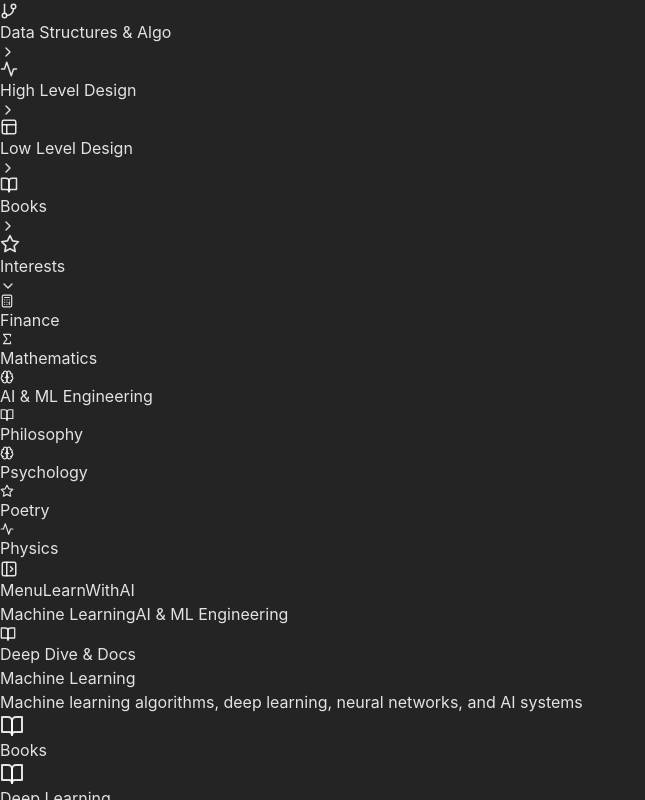
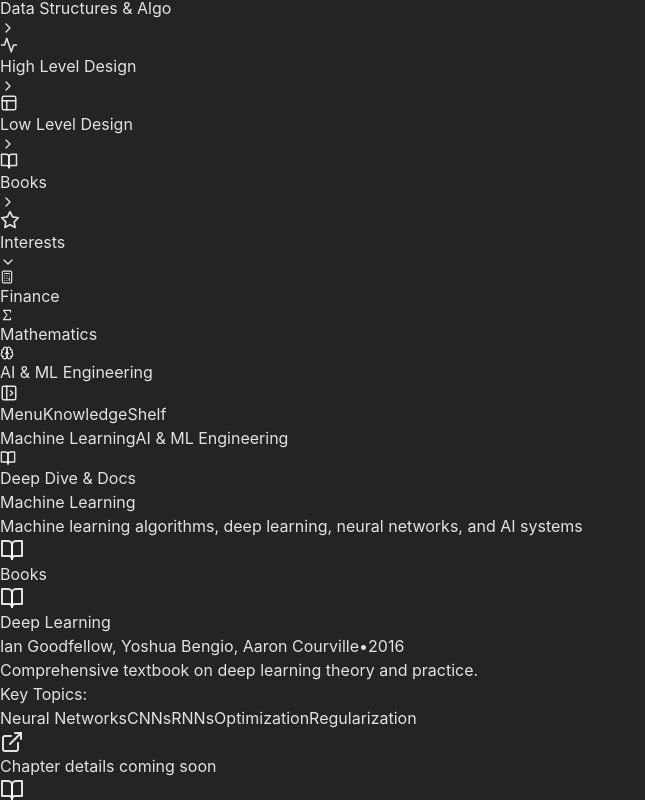
Before and after one commit to Insh72amim/mylearningcollection, a React (Vite) app: page /ai-engineering/ml-overview in a window 1280 px wide. Shown: the part 1646-2446 px from the top of the page, without its empty margins (0-645 px from the left). Built offline with nearby package versions, Linux system fonts and the light colour scheme.

Commit message:
feat: Enhance code block styling with new font and theme, disable scroll-to-zoom for interactive diagrams, and temporarily remove several technology categories.

```diff
--- a/index.html
+++ b/index.html
@@ -4,7 +4,10 @@
     <meta charset="UTF-8" />
     <link rel="icon" type="image/png" href="/logo.png" />
     <meta name="viewport" content="width=device-width, initial-scale=1.0" />
-    <title>learnwithai</title>
+    <title>KnowledgeShelf</title>
+    <link rel="preconnect" href="https://fonts.googleapis.com">
+    <link rel="preconnect" href="https://fonts.gstatic.com" crossorigin>
+    <link href="https://fonts.googleapis.com/css2?family=JetBrains+Mono:wght@400;500;700&display=swap" rel="stylesheet">
   </head>
   <body>
     <div id="root"></div>
--- a/src/components/Layout.jsx
+++ b/src/components/Layout.jsx
@@ -234,30 +234,27 @@ const Layout = () => {
 
   const sidebarContent = (
     <div className="flex flex-col h-full bg-gray-800 border-r border-gray-700 overflow-hidden">
-      {/* Static Header Section */}
+      {/* Sidebar Header */}
       <div className="flex-shrink-0 bg-gray-800 z-10">
-        <div className="p-6 border-b border-gray-700 relative">
+        <div className="px-4 border-b border-gray-700 relative flex items-center h-[73px]">
           <Link
             to="/"
             className="flex items-center gap-2 hover:opacity-80 transition-opacity">
             <img src="/logo.png" alt="Logo" className="w-8 h-8 rounded-lg" />
-            <h1 className="text-xl font-bold">LearnWithAI</h1>
+            <h1 className="text-xl font-bold">KnowledgeShelf</h1>
           </Link>
-          <p className="text-xs text-gray-400 mt-1">
-            Master Backend & Data Engineering
-          </p>
 
           {isMobile && (
             <button
               onClick={() => setMobileSidebarOpen(false)}
-              className="absolute top-6 right-6 text-gray-400 hover:text-white"
+              className="absolute top-4 right-4 text-gray-400 hover:text-white"
               aria-label="Close sidebar">
               <PanelLeftClose size={16} />
             </button>
           )}
         </div>
 
-        <div className="px-4 pt-4 pb-2 space-y-2 border-b border-gray-700/50">
+        <div className="px-4 pt-2 pb-2 space-y-2 border-b border-gray-700/50">
           {/* Home Link */}
           <Link
             to="/"
@@ -298,7 +295,7 @@ const Layout = () => {
       </div>
 
       {/* Scrollable Navigation */}
-      <nav className="flex-1 p-4 space-y-2 overflow-y-auto custom-scrollbar">
+      <nav className="flex-1 px-4 py-2 space-y-2 overflow-y-auto custom-scrollbar">
         {superCategories.map((group) => {
           const GroupIcon = group.icon;
           const isGroupExpanded = expandedSuperCategories.includes(group.id);
@@ -392,14 +389,14 @@ const Layout = () => {
             <span>Menu</span>
           </button>
           <Link to="/" className="text-base font-semibold">
-            LearnWithAI
+            KnowledgeShelf
           </Link>
         </div>
 
         {!isMobile && sidebarHidden && (
           <button
             onClick={() => setSidebarHidden(false)}
-            className="absolute top-16 left-6 z-20 p-3 bg-gray-800/90 border border-gray-700 rounded-full text-gray-200 shadow-lg hover:bg-gray-700 transition"
+            className="absolute top-4 left-6 z-20 p-3 bg-gray-800/90 border border-gray-700 rounded-full text-gray-200 shadow-lg hover:bg-gray-700 transition"
             aria-label="Show sidebar">
             <PanelLeftOpen size={18} />
           </button>
--- a/src/components/common/InteractiveDiagram.jsx
+++ b/src/components/common/InteractiveDiagram.jsx
@@ -27,7 +27,7 @@ const InteractiveDiagram = ({ initialNodes, initialEdges, title = "Architecture
     <div className={`h-[${height}] w-full bg-gray-900 rounded-xl border border-gray-700 overflow-hidden shadow-2xl`} style={{ height }}>
       <div className="bg-gray-800 px-4 py-2 border-b border-gray-700 flex justify-between items-center">
         <span className="text-sm font-medium text-gray-300">{title}</span>
-        <span className="text-xs text-gray-500">Interactive • Scroll to Zoom • Drag to Pan</span>
+        <span className="text-xs text-gray-500">Interactive • Drag to Pan • Use Controls to Zoom</span>
       </div>
       <ReactFlow
         nodes={nodes}
@@ -40,6 +40,7 @@ const InteractiveDiagram = ({ initialNodes, initialEdges, title = "Architecture
         fitViewOptions={{ padding: 0.15, minZoom: 0.5, maxZoom: 1.5 }}
         minZoom={0.3}
         maxZoom={2}
+        zoomOnScroll={false}
         attributionPosition="bottom-right"
         className="bg-gray-900"
       >
--- a/src/config/technologies.js
+++ b/src/config/technologies.js
@@ -616,74 +616,74 @@ export const categories = [
       },
     ],
   },
-  {
-    id: "philosophy",
-    name: "Philosophy",
-    icon: BookOpen,
-    color: "purple",
-    technologies: [
-      {
-        id: "philosophy-overview",
-        name: "Philosophy",
-        hasVisualizer: false,
-        hasDoc: true,
-        docComponent: "CategoryPage",
-        categoryData: "philosophy",
-        badge: "Wisdom",
-      },
-    ],
-  },
-  {
-    id: "psychology",
-    name: "Psychology",
-    icon: Brain,
-    color: "amber",
-    technologies: [
-      {
-        id: "psychology-overview",
-        name: "Psychology",
-        hasVisualizer: false,
-        hasDoc: true,
-        docComponent: "CategoryPage",
-        categoryData: "psychology",
-        badge: "Mind",
-      },
-    ],
-  },
-  {
-    id: "poetry",
-    name: "Poetry",
-    icon: Star,
-    color: "red",
-    technologies: [
-      {
-        id: "poetry-overview",
-        name: "Poetry",
-        hasVisualizer: false,
-        hasDoc: true,
-        docComponent: "CategoryPage",
-        categoryData: "poetry",
-        badge: "Arts",
-      },
-    ],
-  },
-  {
-    id: "physics",
-    name: "Physics",
-    icon: Activity,
-    color: "sky",
-    technologies: [
-      {
-        id: "physics-overview",
-        name: "Physics",
-        hasVisualizer: false,
-        hasDoc: true,
-        docComponent: "CategoryPage",
-        categoryData: "physics",
-        badge: "Science",
-      },
-    ],
-  },
+  // {
+  //   id: "philosophy",
+  //   name: "Philosophy",
+  //   icon: BookOpen,
+  //   color: "purple",
+  //   technologies: [
+  //     {
+  //       id: "philosophy-overview",
+  //       name: "Philosophy",
+  //       hasVisualizer: false,
+  //       hasDoc: true,
+  //       docComponent: "CategoryPage",
+  //       categoryData: "philosophy",
+  //       badge: "Wisdom",
+  //     },
+  //   ],
+  // },
+  // {
+  //   id: "psychology",
+  //   name: "Psychology",
+  //   icon: Brain,
+  //   color: "amber",
+  //   technologies: [
+  //     {
+  //       id: "psychology-overview",
+  //       name: "Psychology",
+  //       hasVisualizer: false,
+  //       hasDoc: true,
+  //       docComponent: "CategoryPage",
+  //       categoryData: "psychology",
+  //       badge: "Mind",
+  //     },
+  //   ],
+  // },
+  // {
+  //   id: "poetry",
+  //   name: "Poetry",
+  //   icon: Star,
+  //   color: "red",
+  //   technologies: [
+  //     {
+  //       id: "poetry-overview",
+  //       name: "Poetry",
+  //       hasVisualizer: false,
+  //       hasDoc: true,
+  //       docComponent: "CategoryPage",
+  //       categoryData: "poetry",
+  //       badge: "Arts",
+  //     },
+  //   ],
+  // },
+  // {
+  //   id: "physics",
+  //   name: "Physics",
+  //   icon: Activity,
+  //   color: "sky",
+  //   technologies: [
+  //     {
+  //       id: "physics-overview",
+  //       name: "Physics",
+  //       hasVisualizer: false,
+  //       hasDoc: true,
+  //       docComponent: "CategoryPage",
+  //       categoryData: "physics",
+  //       badge: "Science",
+  //     },
+  //   ],
+  // },
 ];
 
 export const superCategories = [
--- a/src/pages/TechnologyPage.jsx
+++ b/src/pages/TechnologyPage.jsx
@@ -153,24 +153,19 @@ const TechnologyPage = () => {
   return (
     <div className="flex flex-col min-h-screen bg-gray-900">
       {/* Header & Tabs */}
-      <div className="bg-gray-800 border-b border-gray-700 px-4 py-4 sm:px-6">
-        <div className="flex flex-col gap-4 lg:flex-row lg:items-center lg:justify-between">
-          <div className="space-y-2">
-            <h1 className="text-2xl font-bold text-white flex flex-wrap items-center gap-2">
+      <div className="bg-gray-800 border-b border-gray-700 px-4 sm:px-6 h-[73px] flex items-center">
+        <div className="flex flex-col gap-2 lg:flex-row lg:items-center lg:justify-between w-full">
+          <div className="flex items-center gap-4 flex-wrap">
+            <h1 className="text-xl font-bold text-white flex items-center gap-2">
               {tech.name}
               <span
                 className={`text-xs px-2 py-0.5 rounded border bg-${tech.category.color}-900 text-${tech.category.color}-300 border-${tech.category.color}-700`}>
                 {tech.category.name}
               </span>
             </h1>
-            {tech.description && (
-              <p className="text-sm text-gray-400 max-w-2xl">
-                {tech.description}
-              </p>
-            )}
           </div>
           {tech.hasVisualizer ? (
-            <div className="flex flex-col gap-2 sm:flex-row bg-gray-900 rounded-lg p-1 border border-gray-700 w-full sm:w-auto">
+            <div className="flex gap-2 bg-gray-900 rounded-lg p-1 border border-gray-700">
               <button
                 onClick={() => setActiveTab("docs")}
                 disabled={!tech.hasDoc}
@@ -213,7 +208,7 @@ const TechnologyPage = () => {
           }>
           {activeTab === "docs" ? (
             DocComponent ? (
-              <div className="h-full overflow-y-auto p-4 sm:p-8">
+              <div className="h-full overflow-y-auto px-4 sm:px-8 pb-8">
                 <DocComponent />
               </div>
             ) : (
```
Also changed, not shown: src/components/common/CodeBlock.jsx (+34 -19 lines).
